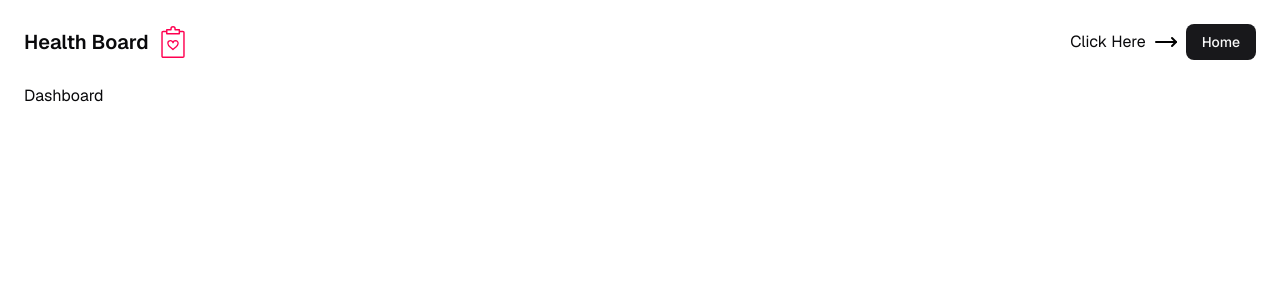
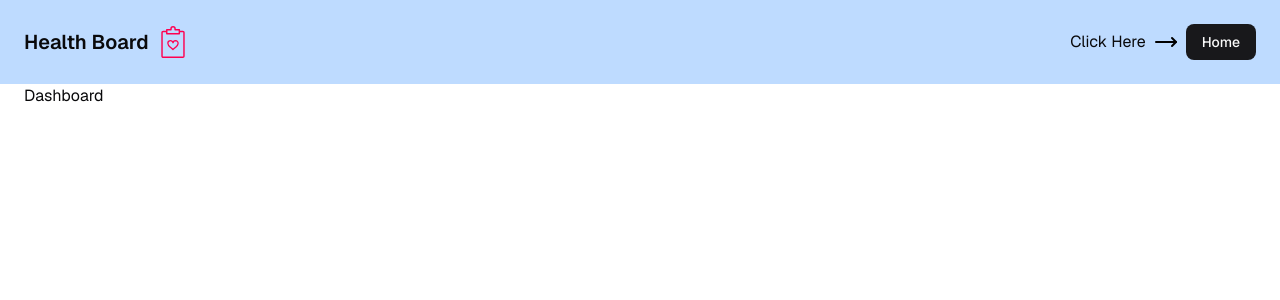
Before and after one commit to brandhawa99/shift-board, a React (Vite) app: page /dashboard in a window 1280 px wide. Shown: the top 300 px of the page. Built offline with nearby package versions, Linux system fonts and the light colour scheme.

Commit message:
feat: add color variant of health checklist logo and update header component

```diff
--- a/src/components/Header.tsx
+++ b/src/components/Header.tsx
@@ -1,6 +1,7 @@
 import { MoveRight } from "lucide-react";
 import { Link, useLocation } from "@tanstack/react-router";
 import logo from "../images/health-checklist-svgrepo-com.svg"
+import logoColour from "../images/health-checklist-svgrepo-com-colour.svg"
 import { Button } from "./ui/button";
 import { Container } from "./Container";
 
@@ -11,11 +12,18 @@ export default function Header() {
 
 
   return (
+    <div className={`${!isDashboard ? "" : "bg-blue-200"}`} >
       <Container className="flex items-center justify-between py-6" >
         <Link to={"/"}>
           <h1 className="max-md:ml-4 text-xl font-semibold flex items-center">
             Health Board
-          <img src={logo} alt="logo" className="h-8 w-8 ml-2" />
+            {
+              !isDashboard ? (
+                <img src={logo} alt="logo" className="h-8 w-8 ml-2 fill-current" />
+              ) : (
+                <img src={logoColour} alt="logo" className="h-8 w-8 ml-2 fill-current" />
+              )
+            }
           </h1>
         </Link>
         <div className="flex gap-2">
@@ -32,5 +40,6 @@ export default function Header() {
           </Button>
         </div>
       </Container >
+    </div >
   )
 }
```
Also changed, not shown: src/images/health-checklist-svgrepo-com-colour.svg (added). Lines whose indentation alone changed are shown as unchanged.
